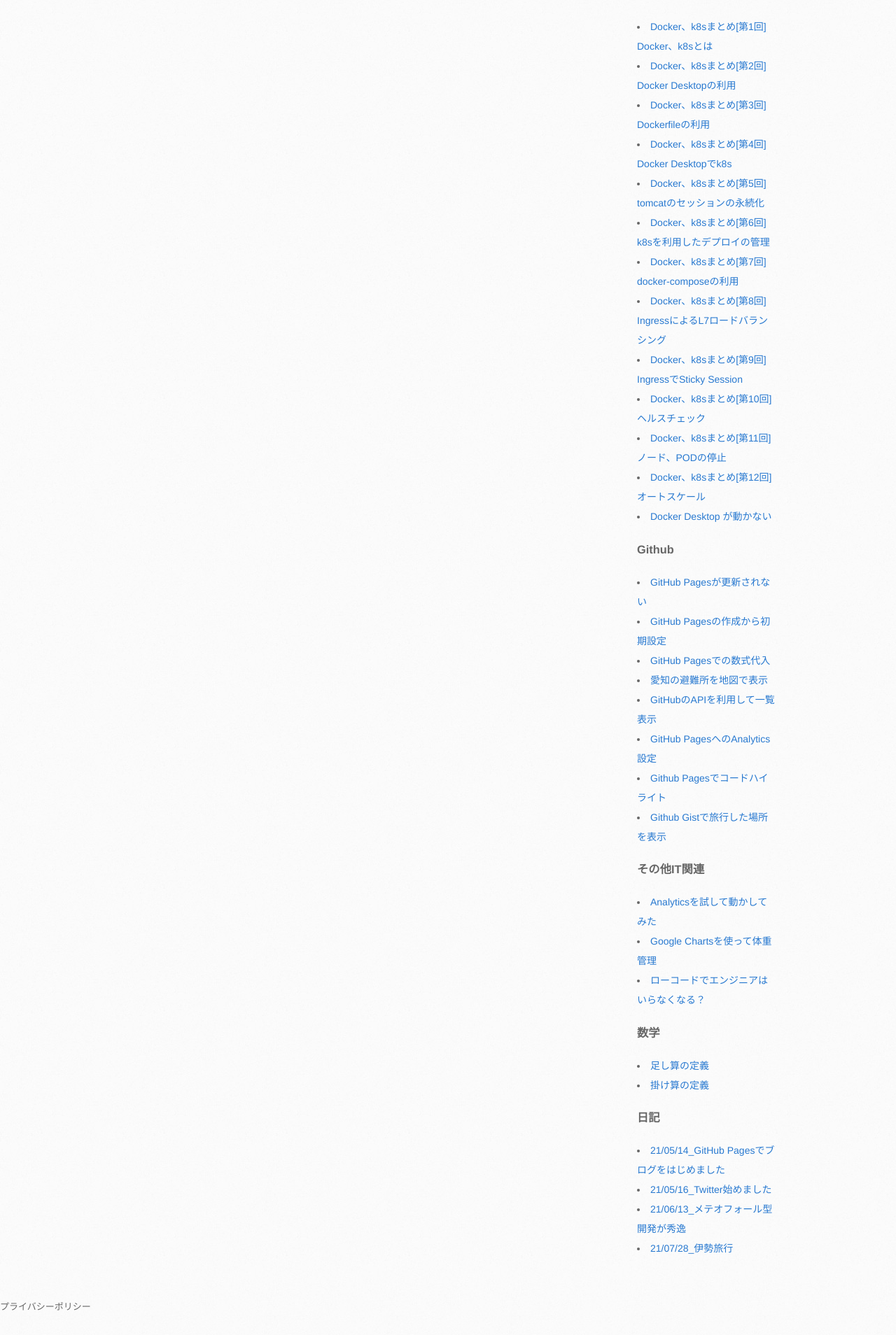
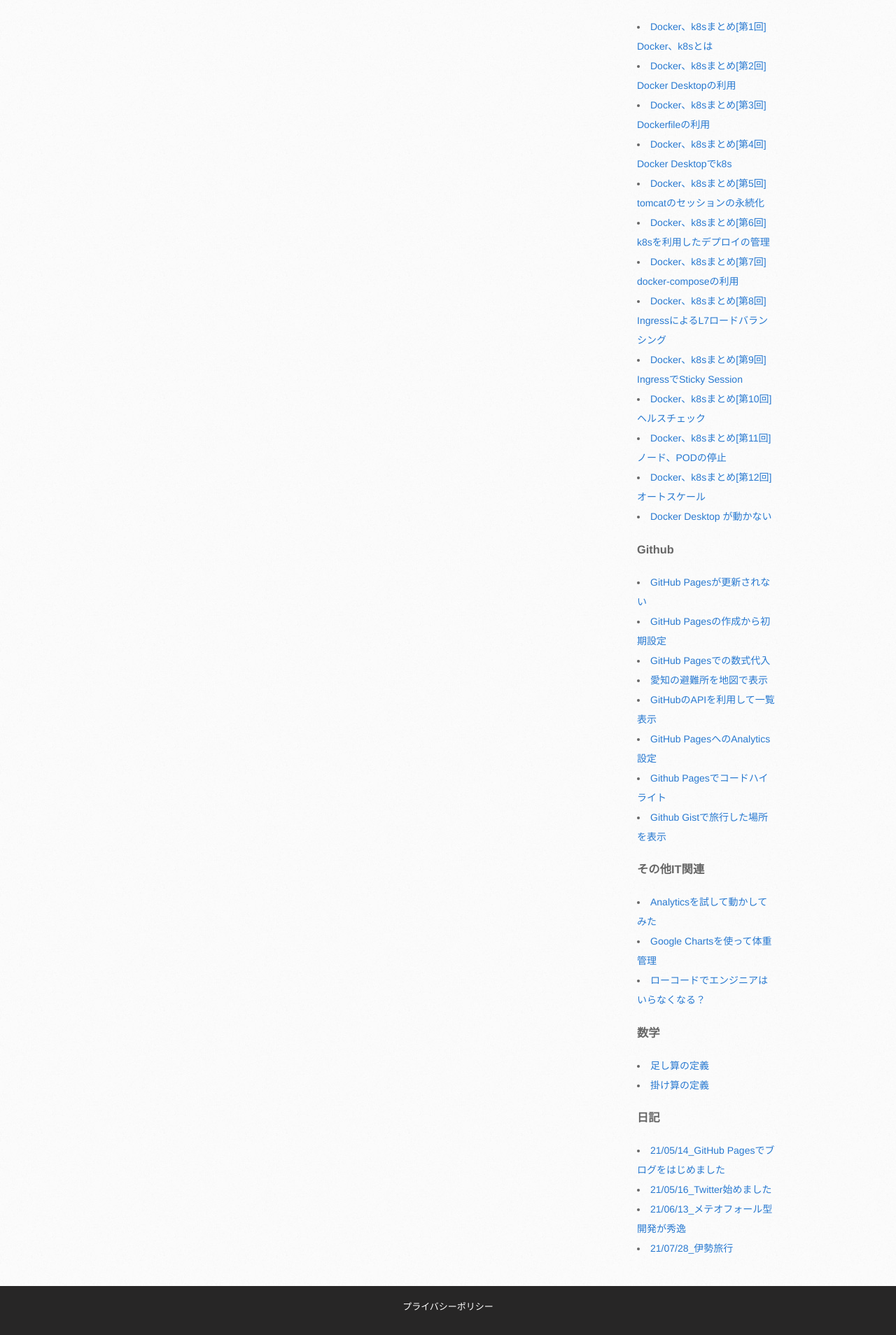
Before and after one commit to mtaketani113/mtaketani113.github.io, a Jekyll site: the page built from index.md, in a window 1280 px wide. Shown: the part 1158-3066 px from the top of the page at 70% size. Built offline with Jekyll 4.4.1, drawn with Linux system fonts in a browser that asks for light colours; comment, search, counter and statistics services are not loaded; the repository's description, which GitHub fills in, is left out.

Commit message:
footerのcssを修正

```diff
--- a/_sass/jekyll-theme-architect.scss
+++ b/_sass/jekyll-theme-architect.scss
@@ -323,10 +323,12 @@ footer {
   margin-top: 40px;
   font-size: 13px;
   color: #aaa;
+  text-align: center;
+  background-color: #272626;
 }
 
 footer a {
-  color: #666;
+  color: #fff;
 }
 footer a:hover {
   color: #444;
```
